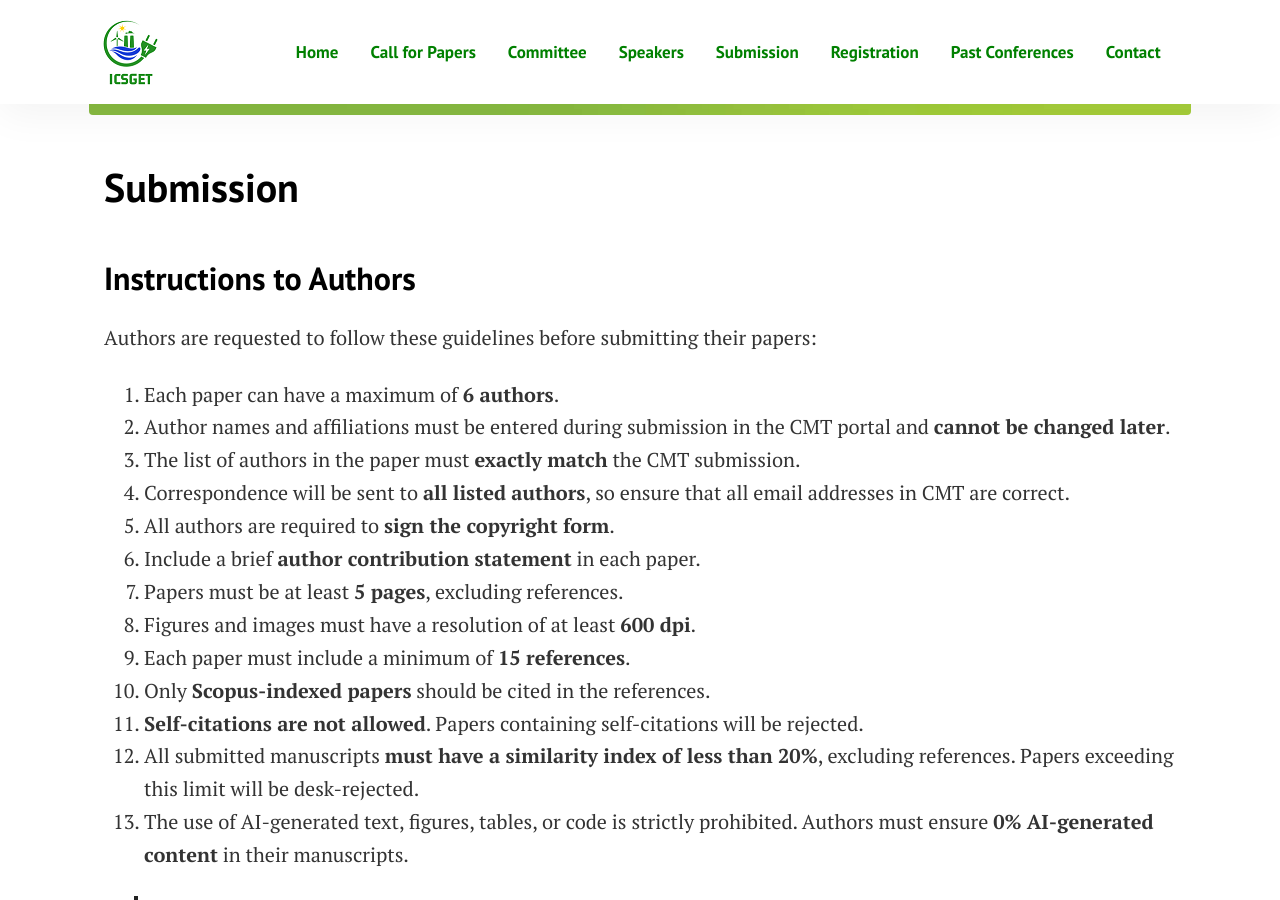
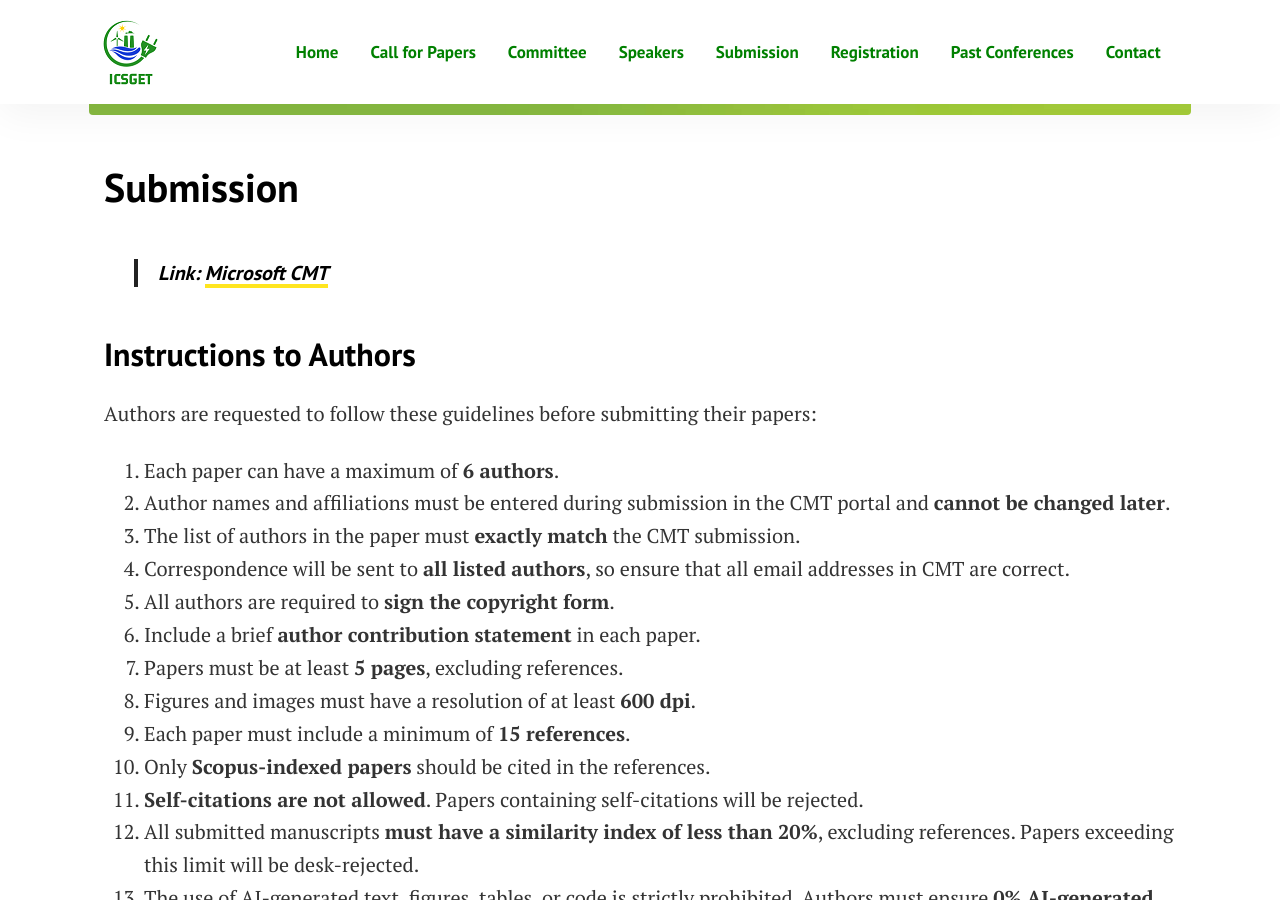
Before and after one commit to sravivarmanvce/icsget, a Jekyll site: the page built from pages/submission.md, in a window 1280 px wide and 900 px high, scrolled down 371 px. Built offline with Jekyll 4.4.1, drawn with Linux system fonts in a browser that asks for light colours.

Commit message:
Update submission.md

```diff
--- a/pages/submission.md
+++ b/pages/submission.md
@@ -4,6 +4,8 @@ title: Submission
 permalink: "/submission/"
 image: assets/images/banner-alt.png
 ---
+
+> ##### **Link:** [Microsoft CMT](https://cmt3.research.microsoft.com/ICSGET2026)
 
 ## Instructions to Authors
 
```
